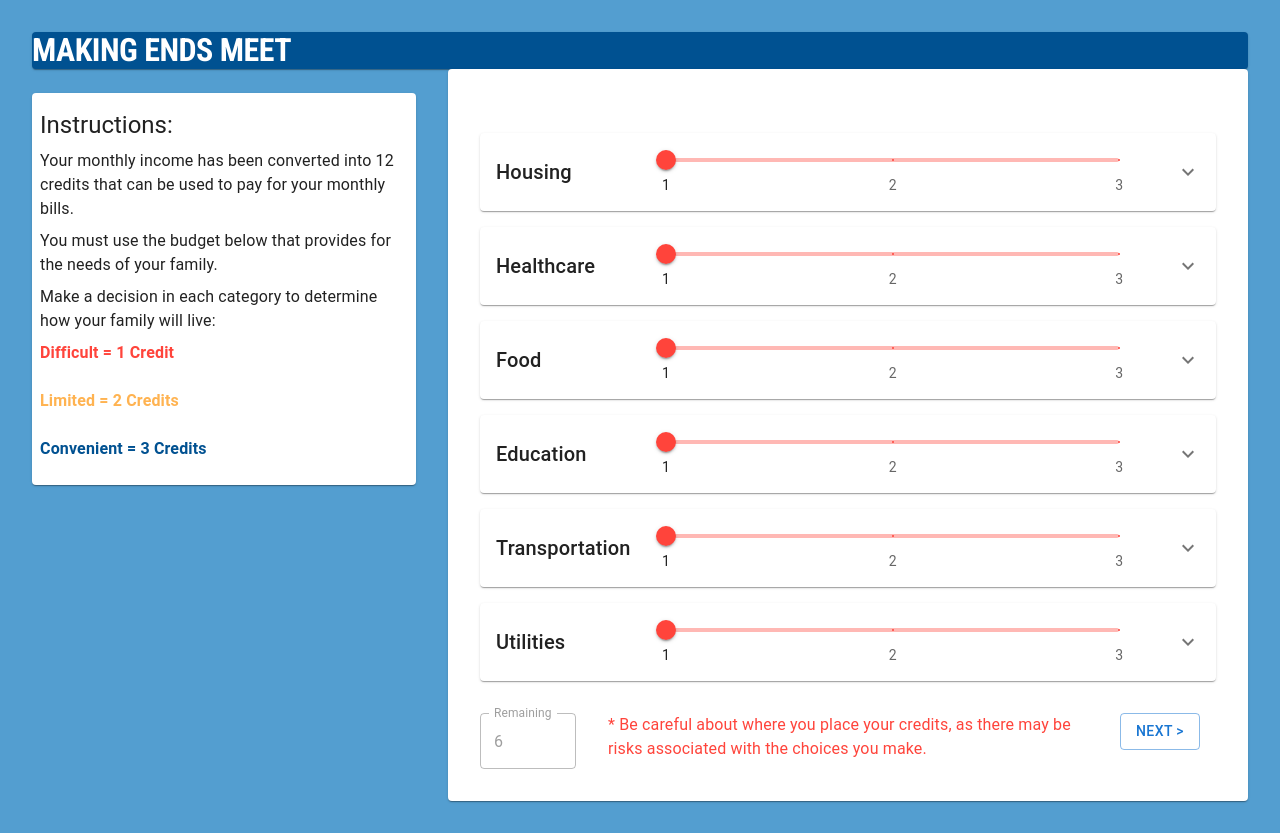
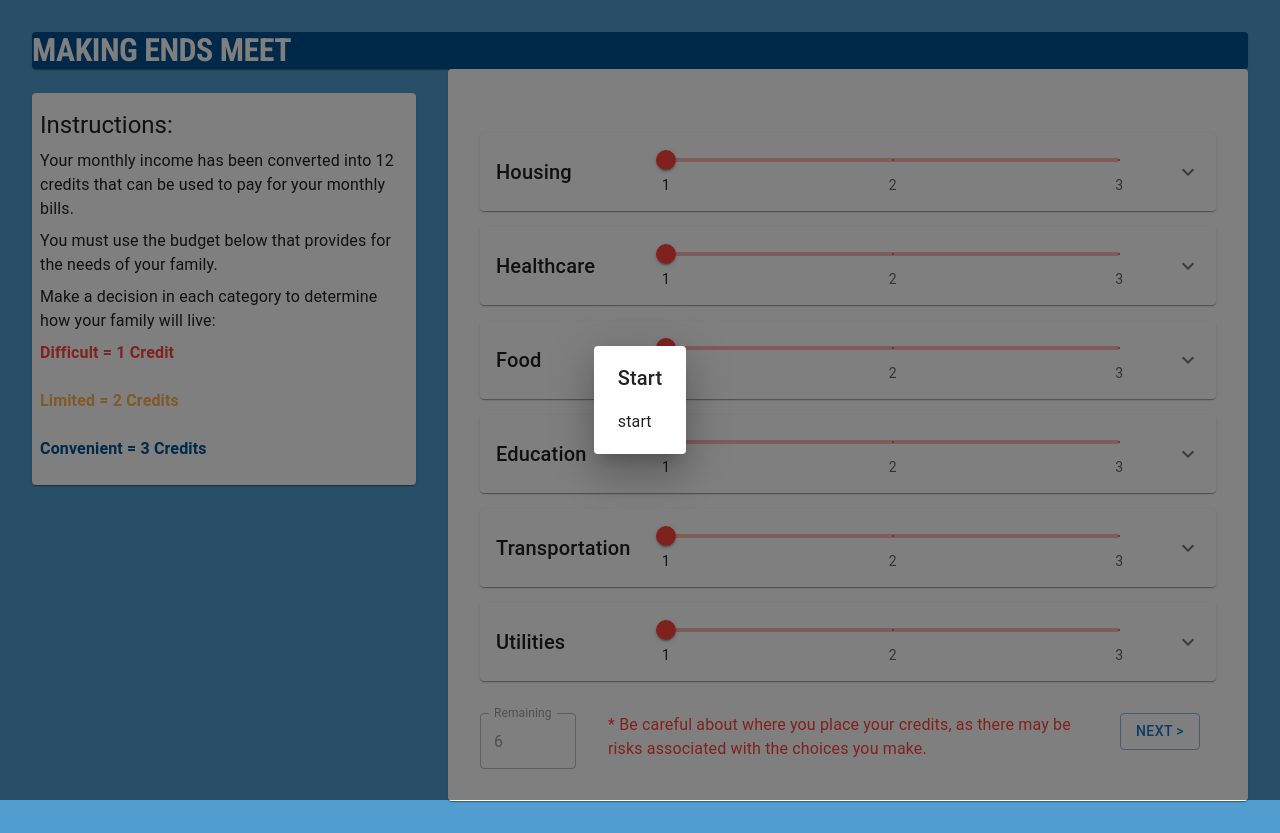
Before and after one commit to jscaduto/making-ends-meet, a React (Create React App) app in the folder webapp/: page / in a window 1280 px wide. Built offline with nearby package versions, Linux system fonts and the light colour scheme.

Commit message:
add mvp event modal

```diff
--- a/webapp/src/App.tsx
+++ b/webapp/src/App.tsx
@@ -2,6 +2,7 @@ import { Button, Grid, Paper, Typography } from '@mui/material';
 import { useState } from 'react';
 
 import BudgetView from './components/BudgetPaper';
+import EventModal from './components/EventModal';
 import Header from './components/HeaderPaper';
 import Instructions from './components/InstructionsPaper';
 import Savings from './components/Savings';
@@ -16,7 +17,14 @@ import { COLOR } from './constants'
 function App() {
   const initialSavings: number = 6;
   const [budget, setBudget] = useState<Budget>(new Budget(initialSavings));
-  const [currentEvent, endRound] = useRounds(lifeEvents, budget, setBudget);
+  const [lifeEvent, endRound] = useRounds(lifeEvents, budget, setBudget);
+  const [isModalOpen, setIsModalOpen] = useState(true);
+
+  const handleClick = () => {
+    endRound();
+    setIsModalOpen(true);
+  };
+
   return (
     <Grid container p={4} spacing={4} justifyContent="center" alignItems="flex-start" direction="row">
       <Grid item xs={12}>
@@ -38,7 +46,8 @@ function App() {
               <Typography sx={{color: COLOR.red}}>* Be careful about where you place your credits, as there may be risks associated with the choices you make.</Typography>
             </Grid>
             <Grid item xs={2}>
-              <Button onClick={endRound} variant="outlined">{"Next >"}</Button>
+              <EventModal lifeEvent={lifeEvent} modalOpen={isModalOpen} setIsModalOpen={setIsModalOpen}/>
+              <Button onClick={handleClick} variant="outlined">{"Next >"}</Button>
             </Grid>
           </Grid>
         </Paper>
--- /dev/null
+++ b/webapp/src/components/EventModal.tsx
@@ -0,0 +1,28 @@
+import { Dialog, DialogContent, DialogTitle, Typography } from '@mui/material';
+
+import LifeEvent from '../types/LifeEvent';
+
+type EventModalProps = {
+  lifeEvent: LifeEvent;
+  modalOpen: boolean;
+  setIsModalOpen: CallableFunction;
+};
+
+export default ({ lifeEvent, modalOpen, setIsModalOpen }: EventModalProps) => {
+  const onClose = () => {
+    setIsModalOpen(false);
+  };
+
+  return (
+    <Dialog open={modalOpen} onClose={onClose}>
+      <DialogTitle>
+        {lifeEvent.title}
+      </DialogTitle>
+      <DialogContent>
+        <Typography>
+          {lifeEvent.description}
+        </Typography>
+      </DialogContent>
+    </Dialog>
+  );
+};
```
